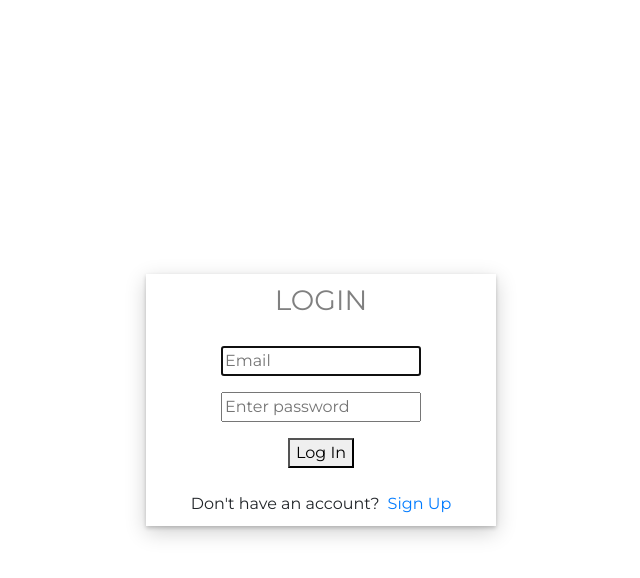
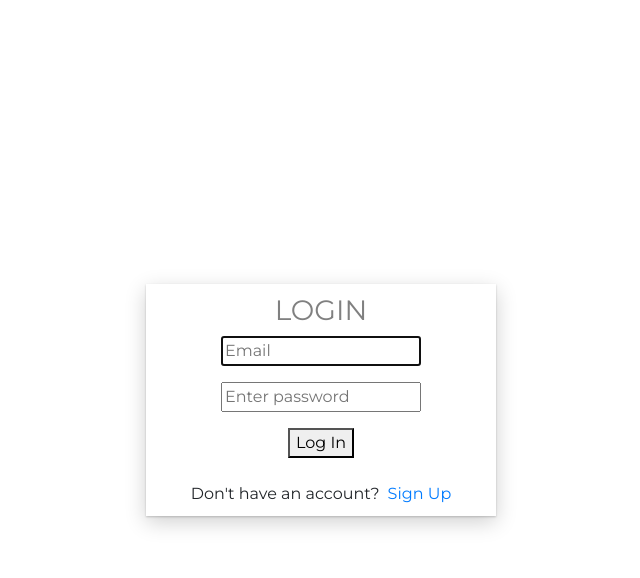
Before and after one commit to ZephonMakale/Zeph-Insty, a Django app: page /accounts/login/ in a window 1280 px wide. Shown: the top 578 px of the page, without its empty margins (319-959 px from the left). Run offline with Django 3.2, Linux system fonts and the light colour scheme; some libraries are stand-ins or nearby versions.

Commit message:
Modify the signup form

```diff
--- a/instaclub/settings.py
+++ b/instaclub/settings.py
@@ -39,6 +39,7 @@ INSTALLED_APPS = [
     'django.contrib.messages',
     'django.contrib.staticfiles',
     'instaclone',
+    'crispy_forms'
 ]
 
 MIDDLEWARE = [
@@ -125,3 +126,5 @@ STATICFILES_DIRS = [os.path.join(BASE_DIR, "static"),]
 
 LOGIN_REDIRECT_URL = 'home'
 LOGOUT_REDIRECT_URL = 'home'
+
+CRISPY_TEMPLATE_PACK = 'bootstrap4'
--- a/static/css/form.css
+++ b/static/css/form.css
@@ -20,17 +20,24 @@ body, html {
     justify-content: center;
     flex-direction: column;
     padding: 10px;
-    box-shadow: 0 2px 4px 0 rgba(0, 0, 0, 0.2), 0 6px 20px 0 rgba(0, 0, 0, 0.19);
-    -webkit-box-shadow: 0 2px 4px 0 rgba(0, 0, 0, 0.2), 0 6px 20px 0 rgba(0, 0, 0, 0.19);
-    -moz-box-shadow: 0 2px 4px 0 rgba(0, 0, 0, 0.2), 0 6px 20px 0 rgba(0, 0, 0, 0.19);
+    box-shadow: 0 1px 2px 0 rgba(0, 0, 0, 0.2), 0 6px 20px 0 rgba(0, 0, 0, 0.19);
+    -webkit-box-shadow: 0 1px 2px 0 rgba(0, 0, 0, 0.2), 0 6px 20px 0 rgba(0, 0, 0, 0.19);
+    -moz-box-shadow: 0 1px 2px 0 rgba(0, 0, 0, 0.2), 0 6px 20px 0 rgba(0, 0, 0, 0.19);
     /* border-radius: 5px; */
 
 }
 
 .form_container {
-    margin-top: 20px;
+    /* margin-top: 20px; */
+    margin-left: auto;
+    margin-right: auto;
 }
 
+.margin_container {
+    margin-left: auto;
+    margin-right: auto;
+    padding: 0 4rem;
+}
 #form-title{
     color: gray;
 }
```
Also changed, not shown: templates/registration/signup.html (+5 -13 lines), db.sqlite3.
